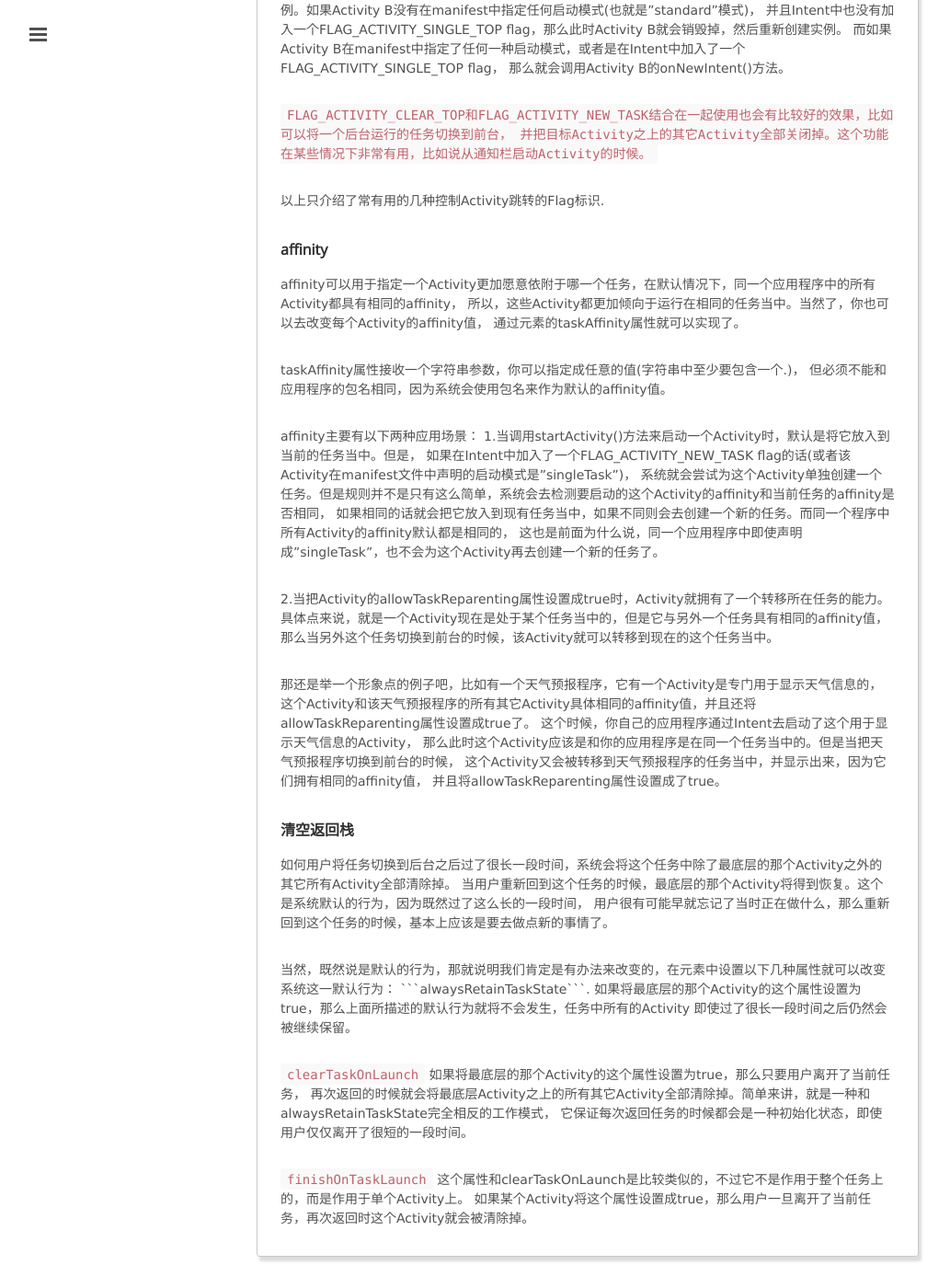
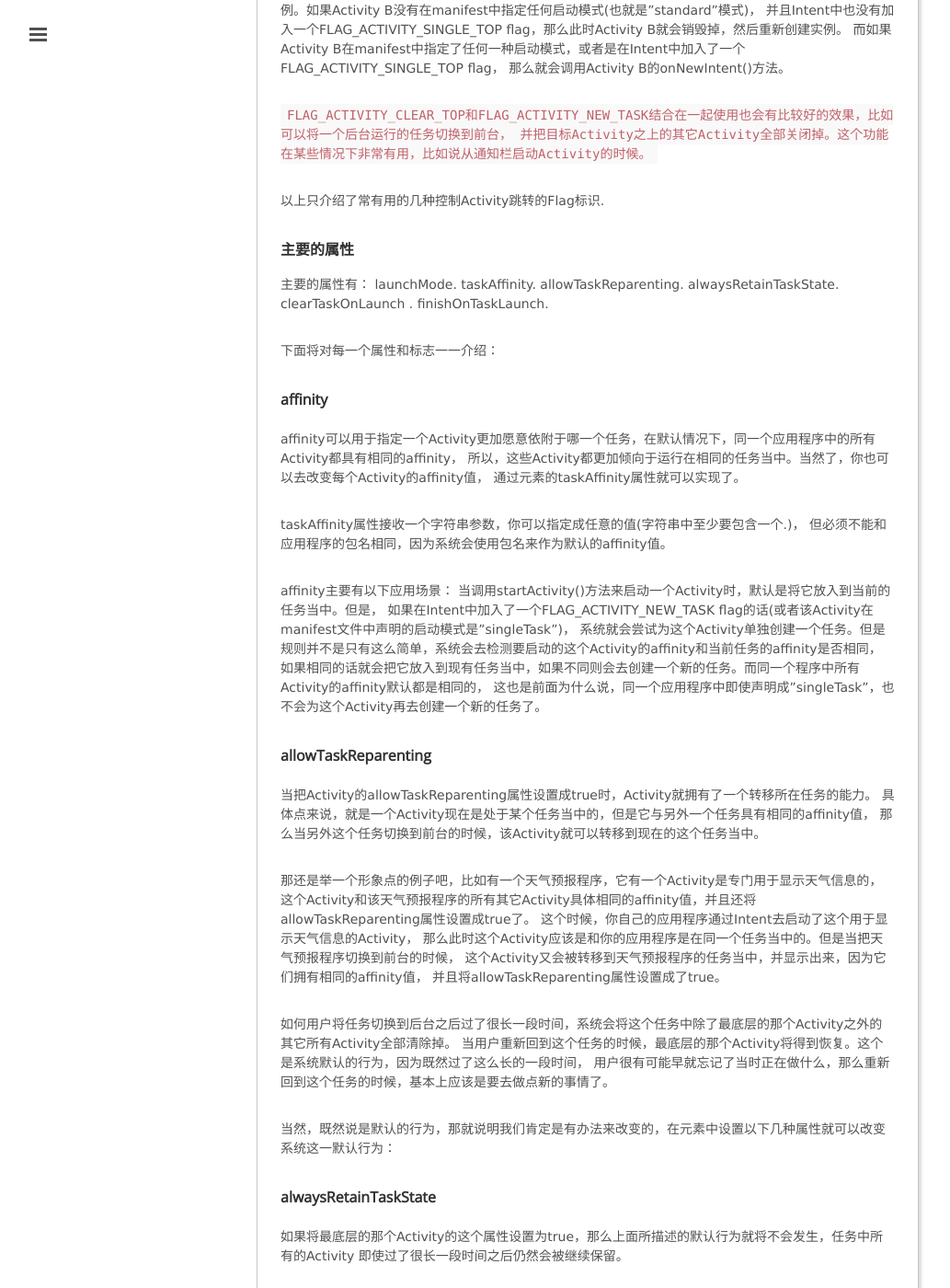
Before and after one commit to mxn21/mxn21.github.io, a Jekyll site: the page built from _posts/2015-8-1-Android堆栈分析.md, in a window 1280 px wide and 1400 px high, scrolled down 5263 px. Shown: the whole window at 92% size, without its empty margins (1-1034 px from the left). Built offline with Jekyll 4.4.1, drawn with Linux system fonts in a browser that asks for light colours; Markdown is read by kramdown in place of the engine named in the settings; comment, search, counter and statistics services are not loaded.

Commit message:
123123
131

````diff
--- a/_posts/2015-8-1-Android堆栈分析.md
+++ b/_posts/2015-8-1-Android堆栈分析.md
@@ -183,7 +183,19 @@
 
 以上只介绍了常有用的几种控制Activity跳转的Flag标识.
 
-### affinity
+### 主要的<activity>属性
+
+主要的<activity>属性有：
+launchMode.
+taskAffinity.
+allowTaskReparenting.
+alwaysRetainTaskState.
+clearTaskOnLaunch .
+finishOnTaskLaunch.
+
+下面将对每一个属性和标志一一介绍：
+
+#### affinity
 
 affinity可以用于指定一个Activity更加愿意依附于哪一个任务，在默认情况下，同一个应用程序中的所有Activity都具有相同的affinity，
 所以，这些Activity都更加倾向于运行在相同的任务当中。当然了，你也可以去改变每个Activity的affinity值，
@@ -192,14 +204,16 @@
 taskAffinity属性接收一个字符串参数，你可以指定成任意的值(字符串中至少要包含一个.)，
 但必须不能和应用程序的包名相同，因为系统会使用包名来作为默认的affinity值。
 
-affinity主要有以下两种应用场景：
-1.当调用startActivity()方法来启动一个Activity时，默认是将它放入到当前的任务当中。但是，
+affinity主要有以下应用场景：
+当调用startActivity()方法来启动一个Activity时，默认是将它放入到当前的任务当中。但是，
 如果在Intent中加入了一个FLAG_ACTIVITY_NEW_TASK flag的话(或者该Activity在manifest文件中声明的启动模式是"singleTask")，
 系统就会尝试为这个Activity单独创建一个任务。但是规则并不是只有这么简单，系统会去检测要启动的这个Activity的affinity和当前任务的affinity是否相同，
 如果相同的话就会把它放入到现有任务当中，如果不同则会去创建一个新的任务。而同一个程序中所有Activity的affinity默认都是相同的，
 这也是前面为什么说，同一个应用程序中即使声明成"singleTask"，也不会为这个Activity再去创建一个新的任务了。
 
-2.当把Activity的allowTaskReparenting属性设置成true时，Activity就拥有了一个转移所在任务的能力。
+#### allowTaskReparenting
+
+当把Activity的allowTaskReparenting属性设置成true时，Activity就拥有了一个转移所在任务的能力。
 具体点来说，就是一个Activity现在是处于某个任务当中的，但是它与另外一个任务具有相同的affinity值，
 那么当另外这个任务切换到前台的时候，该Activity就可以转移到现在的这个任务当中。
 
@@ -210,22 +224,23 @@
 这个Activity又会被转移到天气预报程序的任务当中，并显示出来，因为它们拥有相同的affinity值，
 并且将allowTaskReparenting属性设置成了true。
 
-### 清空返回栈
-
 如何用户将任务切换到后台之后过了很长一段时间，系统会将这个任务中除了最底层的那个Activity之外的其它所有Activity全部清除掉。
 当用户重新回到这个任务的时候，最底层的那个Activity将得到恢复。这个是系统默认的行为，因为既然过了这么长的一段时间，
 用户很有可能早就忘记了当时正在做什么，那么重新回到这个任务的时候，基本上应该是要去做点新的事情了。
 
 当然，既然说是默认的行为，那就说明我们肯定是有办法来改变的，在<activity>元素中设置以下几种属性就可以改变系统这一默认行为：
-```alwaysRetainTaskState```.
+
+####alwaysRetainTaskState
+
 如果将最底层的那个Activity的这个属性设置为true，那么上面所描述的默认行为就将不会发生，任务中所有的Activity
 即使过了很长一段时间之后仍然会被继续保留。
 
-```clearTaskOnLaunch```
+#### clearTaskOnLaunch
+
 如果将最底层的那个Activity的这个属性设置为true，那么只要用户离开了当前任务，
 再次返回的时候就会将最底层Activity之上的所有其它Activity全部清除掉。简单来讲，就是一种和alwaysRetainTaskState完全相反的工作模式，
 它保证每次返回任务的时候都会是一种初始化状态，即使用户仅仅离开了很短的一段时间。
 
-```finishOnTaskLaunch```
+#### finishOnTaskLaunch
 这个属性和clearTaskOnLaunch是比较类似的，不过它不是作用于整个任务上的，而是作用于单个Activity上。
 如果某个Activity将这个属性设置成true，那么用户一旦离开了当前任务，再次返回时这个Activity就会被清除掉。
````
Also changed, not shown: _posts/2015-7-3-activity LaunchMode 应用场景.md (+9 -4 lines).
